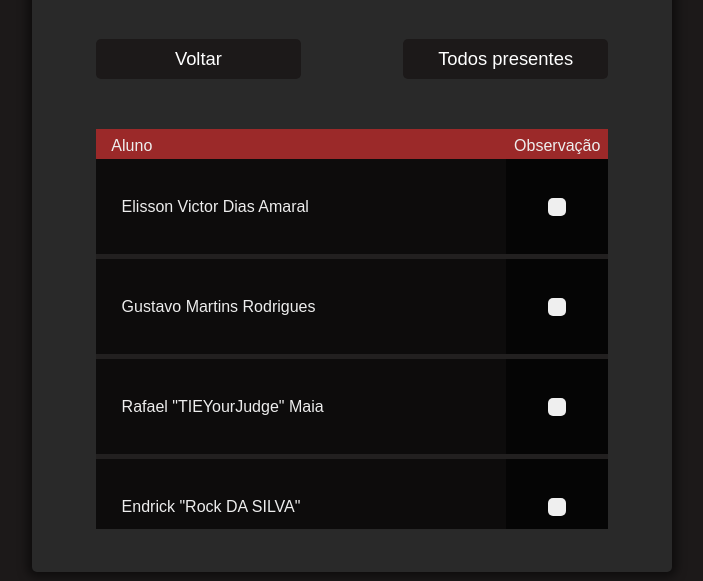
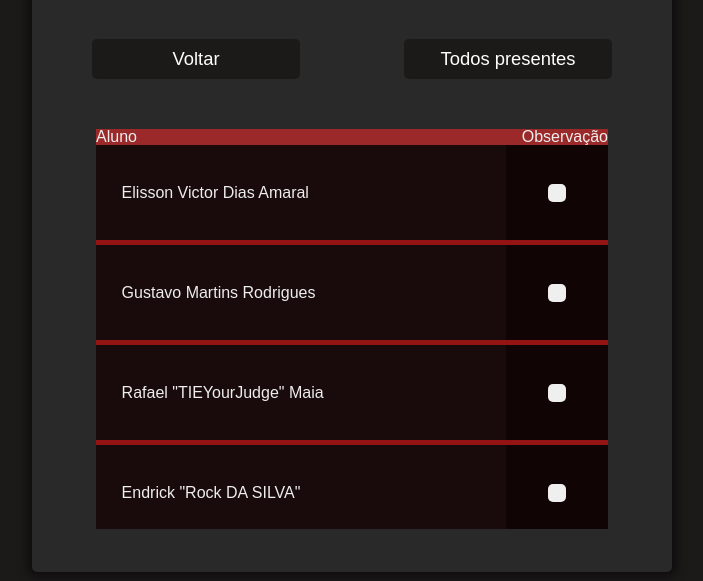
Before and after one commit to gustavuhh1/Infinity-Marq, a plain HTML site: page presenca/index.html in a window 1280 px wide. Shown: the part 188-769 px from the top of the page, without its empty margins (288-991 px from the left). Drawn offline with Linux system fonts and the light colour scheme.

```diff
--- a/monitor Presenca/style.css
+++ b/monitor Presenca/style.css
@@ -46,6 +46,7 @@
     color: #EEEEEE;
     font-size: 2.24rem;
     padding: 5%;
+    text-align: center;
 }
 
 .interativo {
--- a/presenca/style.css
+++ b/presenca/style.css
@@ -37,7 +37,7 @@
 }
 
 .interativo {
-    width: 80%;
+    width: 32.5rem;
     height: 75%;
     display: flex;
     justify-content: center;
@@ -82,9 +82,9 @@
 }
 
 .alunosInterface {
-    width: 100%;
-    height: 50vh;
-    background-color: rgba(28, 25, 25, 0.5);
+    width: 32rem;
+    height: 25rem;
+    background-color: rgba(255, 0, 0, 0.5);
     display: flex;
     flex-flow: column;
     overflow-y: scroll;
@@ -92,12 +92,12 @@
 }
 
 .alunosLegenda {
-    width: 100%;
-    height: 10%;
+    width: 32rem;
+    height: 10rem;
     display: flex;
     justify-content: space-between;
     align-items: center;
-    padding: 1.75% 1.5% 1% 3%;
+    padding: 0;
     font-family: Arial, Helvetica, sans-serif;
     color: #EEEEEE;
     background-color: rgb(155, 41, 41);
```
